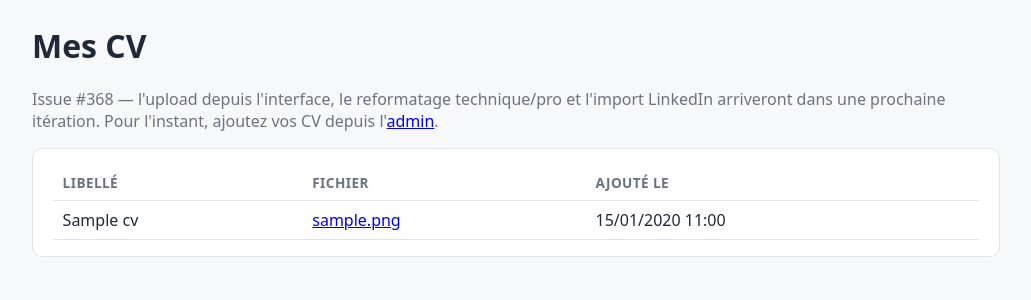
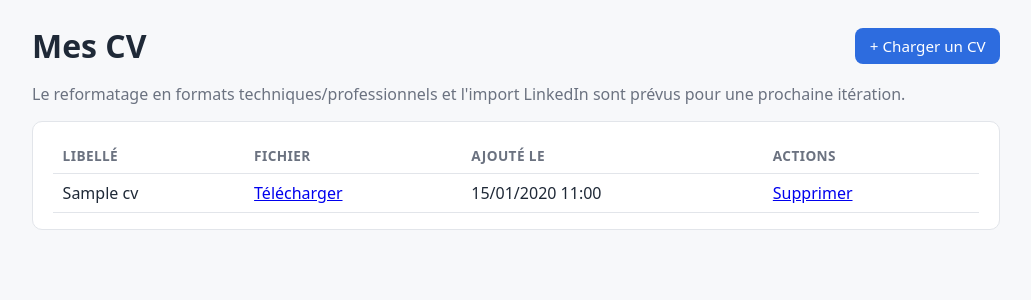
Before and after one commit to lenoirpatrick/CandiTrack, a Django app: page /cv/ in a window 1280 px wide. Shown: the part 55-355 px from the top of the page, without its empty margins (124-1155 px from the left). Run offline with Django 5.2, Linux system fonts and the light colour scheme; tables that the repository leaves empty hold one stand-in row (values such as "Sample post").

Commit message:
#368 Chargement de CV depuis l'interface
- Upload d'un CV depuis l'UI (CVForm) avec validation d'extension
  (pdf/doc/docx/odt/rtf/txt) : vues cv_create / cv_delete, liste enrichie.
- Telechargement via le storage MEDIA ; la suppression retire le record ET le
  fichier sur disque.
- Note dans la page : reformatage technique/pro et import LinkedIn prevus pour
  une iteration ulterieure (integrations externes differees).

Co-Authored-By: Claude Opus 4.8 <noreply@anthropic.com>

```diff
--- a/templates/tracking/cv_list.html
+++ b/templates/tracking/cv_list.html
@@ -1,27 +1,30 @@
 {% extends "base.html" %}
 {% block title %}CV — CandiTrack{% endblock %}
 {% block content %}
-<h1>Mes CV</h1>
-<p class="muted">Issue #368 — l'upload depuis l'interface, le reformatage technique/pro et l'import
-    LinkedIn arriveront dans une prochaine itération. Pour l'instant, ajoutez vos CV depuis
-    l'<a href="/admin/tracking/cv/add/">admin</a>.</p>
+<div style="display:flex; justify-content:space-between; align-items:center; margin-bottom:1rem;">
+    <h1 style="margin:0;">Mes CV</h1>
+    <a class="btn" href="{% url 'tracking:cv_create' %}">+ Charger un CV</a>
+</div>
+<p class="muted">Le reformatage en formats techniques/professionnels et l'import LinkedIn
+    sont prévus pour une prochaine itération.</p>
 
 <div class="card">
     {% if cvs %}
     <table>
-        <thead><tr><th>Libellé</th><th>Fichier</th><th>Ajouté le</th></tr></thead>
+        <thead><tr><th>Libellé</th><th>Fichier</th><th>Ajouté le</th><th>Actions</th></tr></thead>
         <tbody>
             {% for cv in cvs %}
             <tr>
                 <td>{{ cv.label }}</td>
-                <td><a href="{{ cv.file.url }}" target="_blank" rel="noopener">{{ cv.file.name }}</a></td>
+                <td><a href="{{ cv.file.url }}" target="_blank" rel="noopener">Télécharger</a></td>
                 <td>{{ cv.uploaded_at|date:"d/m/Y H:i" }}</td>
+                <td class="row-actions"><a href="{% url 'tracking:cv_delete' cv.pk %}">Supprimer</a></td>
             </tr>
             {% endfor %}
         </tbody>
     </table>
     {% else %}
-    <p class="muted">Aucun CV chargé.</p>
+    <p class="muted">Aucun CV chargé. <a href="{% url 'tracking:cv_create' %}">Chargez-en un</a>.</p>
     {% endif %}
 </div>
 {% endblock %}
--- a/tracking/urls.py
+++ b/tracking/urls.py
@@ -20,4 +20,6 @@ urlpatterns = [
     path("sites/<int:pk>/logo/", views.site_refresh_logo, name="site_refresh_logo"),
     path("stats/", views.stats, name="stats"),
     path("cv/", views.cv_list, name="cv_list"),
+    path("cv/charger/", views.cv_create, name="cv_create"),
+    path("cv/<int:pk>/supprimer/", views.cv_delete, name="cv_delete"),
 ]
--- a/tracking/views.py
+++ b/tracking/views.py
@@ -1,7 +1,7 @@
 from django.contrib import messages
 from django.shortcuts import get_object_or_404, redirect, render
 
-from .forms import CandidatureForm, JobSiteForm
+from .forms import CandidatureForm, CVForm, JobSiteForm
 from .logos import fetch_logo_url
 from .models import CV, Candidature, JobSite, StatusHistory
 from .statistics import compute_stats
@@ -138,6 +138,33 @@ def stats(request):
 
 
 def cv_list(request):
-    """Issue #368 — upload/reformat UI comes later."""
+    """Issue #368 — list uploaded CVs (reformat/LinkedIn import come later)."""
     cvs = CV.objects.all()
     return render(request, "tracking/cv_list.html", {"cvs": cvs})
+
+
+def cv_create(request):
+    if request.method == "POST":
+        form = CVForm(request.POST, request.FILES)
+        if form.is_valid():
+            form.save()
+            messages.success(request, "CV chargé.")
+            return redirect("tracking:cv_list")
+    else:
+        form = CVForm()
+    return render(
+        request,
+        "tracking/cv_form.html",
+        {"form": form, "title": "Charger un CV"},
+    )
+
+
+def cv_delete(request, pk):
+    cv = get_object_or_404(CV, pk=pk)
+    if request.method == "POST":
+        # Remove the file from storage, then the record.
+        cv.file.delete(save=False)
+        cv.delete()
+        messages.success(request, "CV supprimé.")
+        return redirect("tracking:cv_list")
+    return render(request, "tracking/cv_confirm_delete.html", {"cv": cv})
```
Also changed, not shown: templates/tracking/cv_confirm_delete.html (added, +13 -0 lines), templates/tracking/cv_form.html (added, +16 -0 lines), tracking/forms.py (+28 -1 lines).
